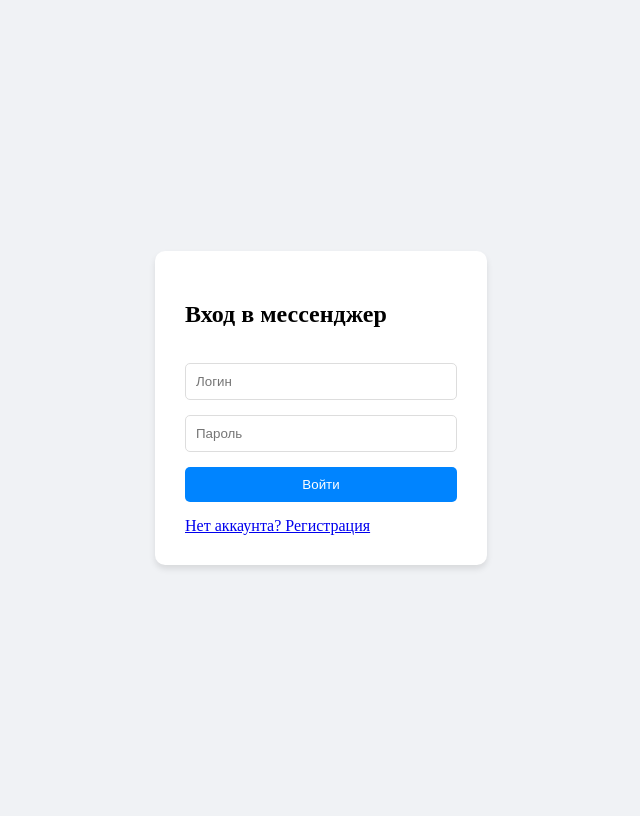
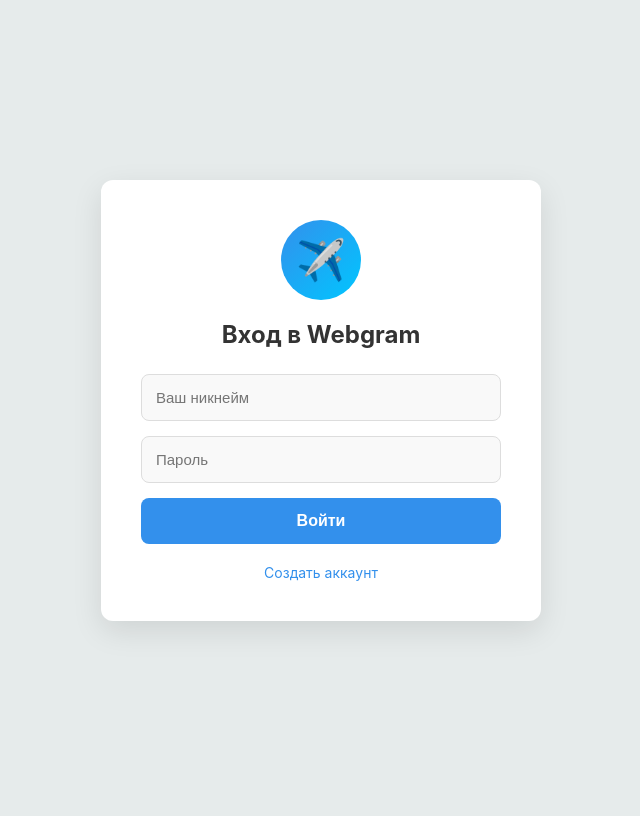
Before and after one commit to Ovierce/firstmessanger, a Flask app: page /login in a window 1280 px wide. Shown: the whole page, without its empty margins (319-959 px from the left). After the commit the page ends 630 px from the top, so only its background shows below. Run offline with Flask 3, Linux system fonts and the light colour scheme.

Commit message:
Revamp login page layout and styles
Updated the login page with a new design and improved styles.

```diff
--- a/templates/login.html
+++ b/templates/login.html
@@ -1,21 +1,36 @@
 <!DOCTYPE html>
 <html>
 <head>
-    <title>Вход</title>
+    <title>Вход | Webgram</title>
+    <meta name="viewport" content="width=device-width, initial-scale=1">
     <style>
-        body { display: flex; justify-content: center; align-items: center; height: 100vh; background: #f0f2f5; }
-        form { background: white; padding: 30px; border-radius: 10px; box-shadow: 0 4px 6px rgba(0,0,0,0.1); display: flex; flex-direction: column; gap: 15px; }
-        input { padding: 10px; width: 250px; border: 1px solid #ddd; border-radius: 5px; }
-        button { padding: 10px; background: #0084ff; color: white; border: none; border-radius: 5px; cursor: pointer; }
+        body { font-family: -apple-system, sans-serif; background: #e6ebeb; display: flex; justify-content: center; align-items: center; height: 100vh; margin: 0; }
+        .auth-box { background: white; padding: 40px; border-radius: 12px; box-shadow: 0 10px 30px rgba(0,0,0,0.1); width: 100%; max-width: 360px; text-align: center; }
+        .logo { width: 80px; height: 80px; background: linear-gradient(135deg, #3390ec, #00c6ff); border-radius: 50%; display: flex; align-items: center; justify-content: center; color: white; font-size: 40px; margin: 0 auto 20px; }
+        h2 { margin-bottom: 25px; color: #333; }
+        input { width: 100%; box-sizing: border-box; padding: 14px; margin-bottom: 15px; border: 1px solid #ddd; border-radius: 8px; font-size: 15px; background: #f9f9f9; }
+        button { width: 100%; padding: 14px; background: #3390ec; color: white; border: none; border-radius: 8px; font-size: 16px; font-weight: 600; cursor: pointer; transition: background 0.2s; }
+        button:hover { background: #2880d6; }
+        .links { margin-top: 20px; font-size: 14px; }
+        a { color: #3390ec; text-decoration: none; }
+        .flash { color: #e53935; font-size: 14px; margin-bottom: 15px; }
     </style>
 </head>
 <body>
-    <form method="POST">
-        <h2>Вход в мессенджер</h2>
-        <input type="text" name="username" placeholder="Логин" required>
-        <input type="password" name="password" placeholder="Пароль" required>
-        <button type="submit">Войти</button>
-        <a href="/register">Нет аккаунта? Регистрация</a>
-    </form>
+    <div class="auth-box">
+        <div class="logo">✈️</div>
+        <h2>Вход в Webgram</h2>
+        {% with messages = get_flashed_messages() %}
+            {% if messages %}<div class="flash">{{ messages[0] }}</div>{% endif %}
+        {% endwith %}
+        <form method="POST">
+            <input type="text" name="username" placeholder="Ваш никнейм" required autocomplete="off">
+            <input type="password" name="password" placeholder="Пароль" required>
+            <button type="submit">Войти</button>
+        </form>
+        <div class="links">
+            <a href="/register">Создать аккаунт</a>
+        </div>
+    </div>
 </body>
 </html>
```
